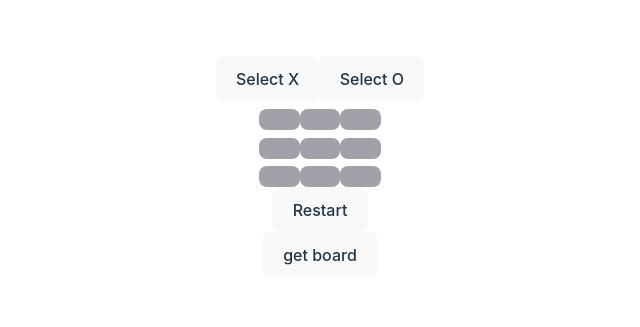
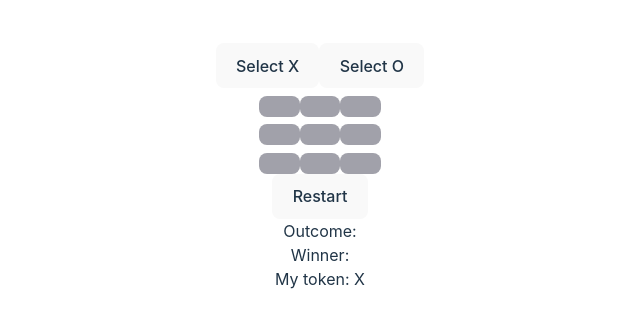
Before and after one commit to fractal-bootcamp/parthagrawal.tictactoe, a React (Vite) app: page / in a window 1280 px wide. Shown: the part 233-560 px from the top of the page, without its empty margins (320-960 px from the left). Built offline with nearby package versions, Linux system fonts and the light colour scheme; no server answers.

Commit message:
win condition works yay

```diff
--- a/src/App.tsx
+++ b/src/App.tsx
@@ -193,21 +193,16 @@ const Board = () => {
 
       <button onClick={() => { setBoard(structuredClone(initialBoard)) }}>Restart</button >
       <p>
-        {/* Outcome: {winState.outcome} */}
+        Outcome: {winState.outcome}
       </p>
       <p>
-        {/* Winner: {winState.winner} */}
+        Winner: {winState.winner}
       </p>
       <p>
-        {/* Current token: {myToken} */}
+        My token: {myToken}
       </p>
 
-      <button onClick={async () => {
-        const resp = await fetch("http://localhost:4000/game/123123")
-        console.log(await resp.json())
-      }}>
-        get board
-      </button >
+
 
     </>
   )
```
